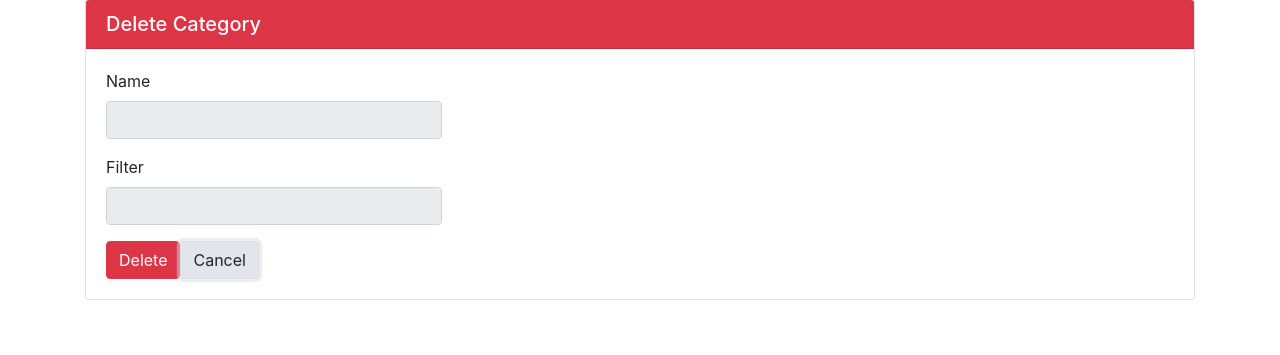
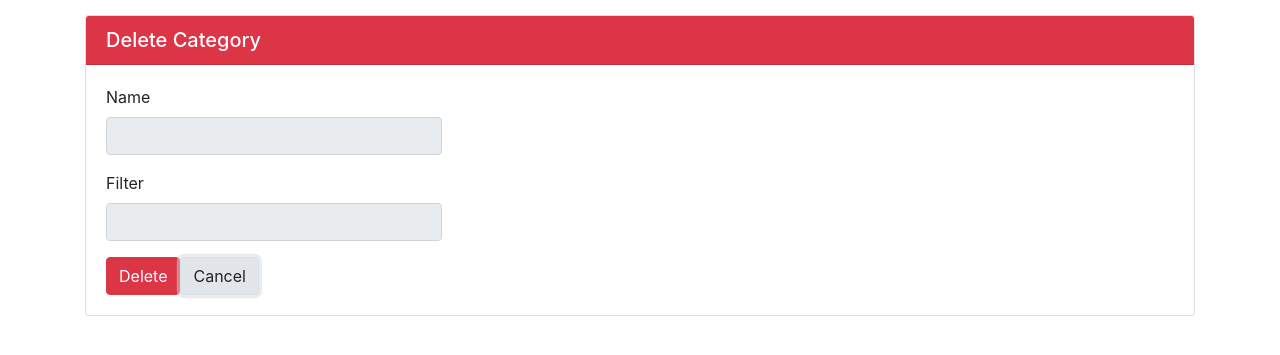
Before and after one commit to valr/flask-list, a Flask app: template application/templates/category/delete.html.jinja in a window 1280 px wide. Shown: the part 41-396 px from the top of the page. Run offline with Flask 2, Linux system fonts and the light colour scheme; the template is opened without the code that fills it: values that come from a table or form of the project are taken from there, others are empty; the visitor is signed in with stand-in values (Sample User, id 1); data comes from the database, SQL or seed files in the repository; some libraries are stand-ins or nearby versions.

Commit message:
add necessary space above create/update/delete cards

```diff
--- a/application/templates/authentication/profile.html.jinja
+++ b/application/templates/authentication/profile.html.jinja
@@ -2,7 +2,7 @@
 {% from 'bootstrap/form.html' import render_form %}
 
 {% block content %}
-    <div class="card">
+    <div class="card mt-3 mb-0">
         <h5 class="card-header">
             Edit Profile
         </h5>
--- a/application/templates/category/create.html.jinja
+++ b/application/templates/category/create.html.jinja
@@ -2,7 +2,7 @@
 {% from 'bootstrap/form.html' import render_form %}
 
 {% block content %}
-    <div class="card">
+    <div class="card mt-3 mb-0">
         <h5 class="card-header bg-primary text-white">
             New Category
         </h5>
--- a/application/templates/category/delete.html.jinja
+++ b/application/templates/category/delete.html.jinja
@@ -2,7 +2,7 @@
 {% from 'bootstrap/form.html' import render_form %}
 
 {% block content %}
-    <div class="card">
+    <div class="card mt-3 mb-0">
         <h5 class="card-header bg-danger text-white">
             Delete Category
         </h5>
--- a/application/templates/category/update.html.jinja
+++ b/application/templates/category/update.html.jinja
@@ -2,7 +2,7 @@
 {% from 'bootstrap/form.html' import render_form %}
 
 {% block content %}
-    <div class="card">
+    <div class="card mt-3 mb-0">
         <h5 class="card-header bg-warning text-white">
             Update Category
         </h5>
--- a/application/templates/item/create.html.jinja
+++ b/application/templates/item/create.html.jinja
@@ -2,7 +2,7 @@
 {% from 'bootstrap/form.html' import render_form %}
 
 {% block content %}
-    <div class="card">
+    <div class="card mt-3 mb-0">
         <h5 class="card-header bg-primary text-white">
             New Item
         </h5>
--- a/application/templates/item/delete.html.jinja
+++ b/application/templates/item/delete.html.jinja
@@ -2,7 +2,7 @@
 {% from 'bootstrap/form.html' import render_form %}
 
 {% block content %}
-    <div class="card">
+    <div class="card mt-3 mb-0">
         <h5 class="card-header bg-danger text-white">
             Delete Item
         </h5>
--- a/application/templates/item/update.html.jinja
+++ b/application/templates/item/update.html.jinja
@@ -2,7 +2,7 @@
 {% from 'bootstrap/form.html' import render_form %}
 
 {% block content %}
-    <div class="card">
+    <div class="card mt-3 mb-0">
         <h5 class="card-header bg-warning text-white">
             Update Item
         </h5>
--- a/application/templates/list/create.html.jinja
+++ b/application/templates/list/create.html.jinja
@@ -2,7 +2,7 @@
 {% from 'bootstrap/form.html' import render_form %}
 
 {% block content %}
-    <div class="card">
+    <div class="card mt-3 mb-0">
         <h5 class="card-header bg-primary text-white">
             New List
         </h5>
--- a/application/templates/list/delete.html.jinja
+++ b/application/templates/list/delete.html.jinja
@@ -2,7 +2,7 @@
 {% from 'bootstrap/form.html' import render_form %}
 
 {% block content %}
-    <div class="card">
+    <div class="card mt-3 mb-0">
         <h5 class="card-header bg-danger text-white">
             Delete List
         </h5>
--- a/application/templates/list/update.html.jinja
+++ b/application/templates/list/update.html.jinja
@@ -2,7 +2,7 @@
 {% from 'bootstrap/form.html' import render_form %}
 
 {% block content %}
-    <div class="card">
+    <div class="card mt-3 mb-0">
         <h5 class="card-header bg-warning text-white">
             Update List
         </h5>
```
